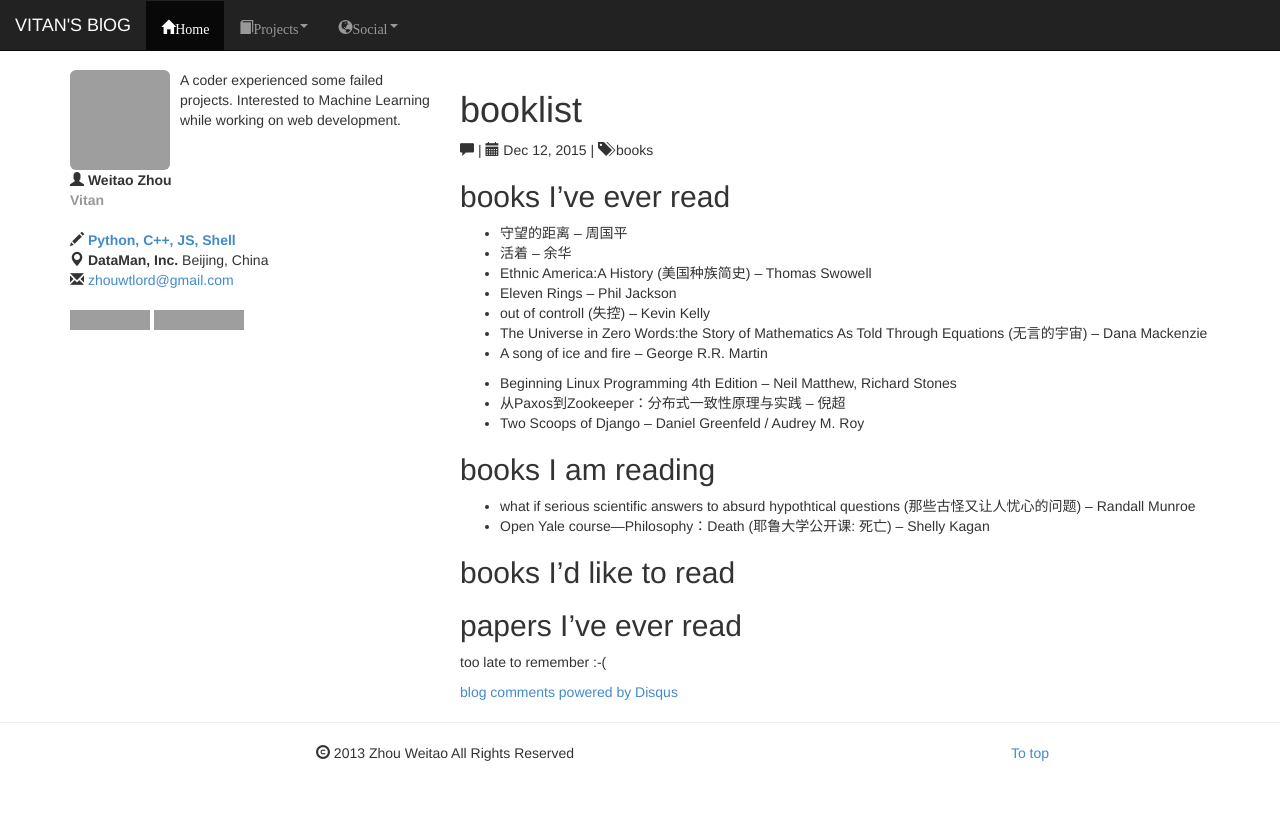
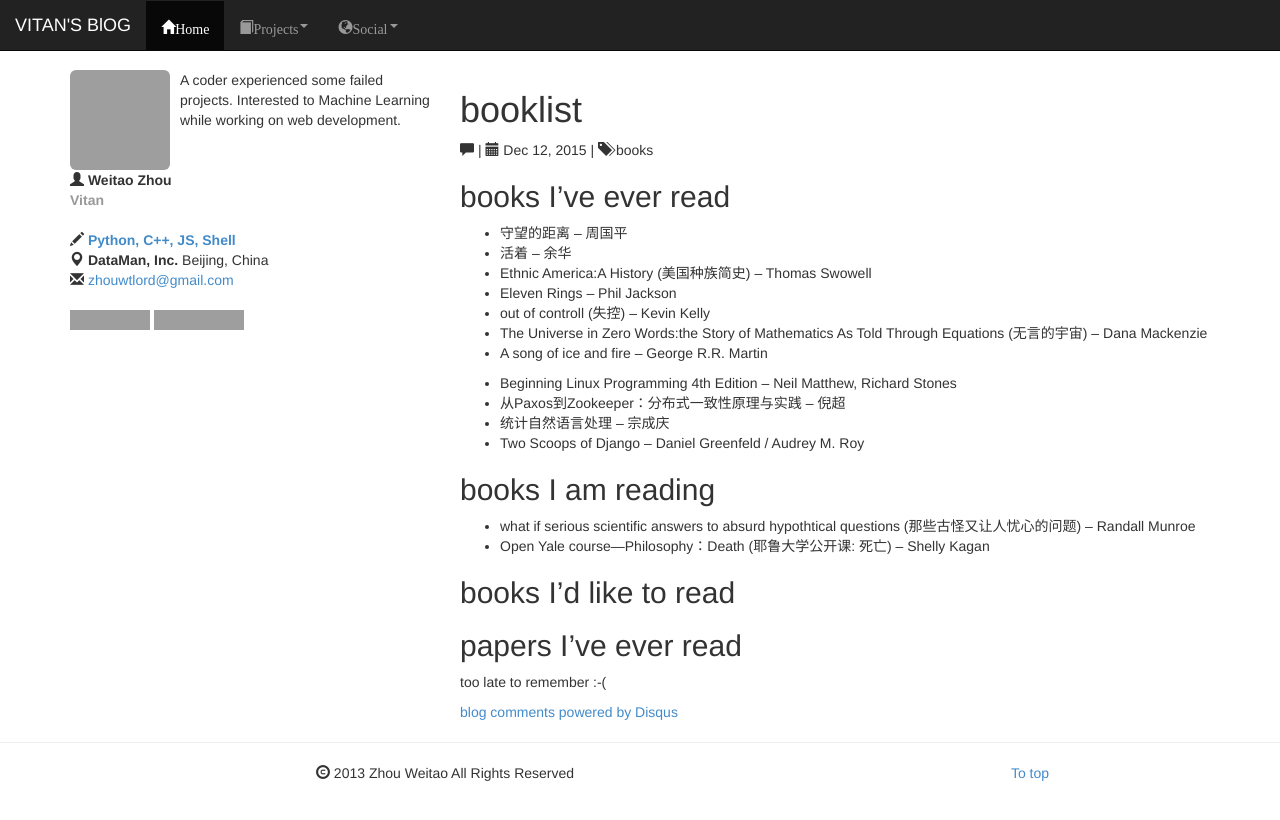
Before and after one commit to vitan/vitan.github.io, a Jekyll site: the page built from _posts/2015-12-12-booklist.md, in a window 1280 px wide, cut to the strip 0-820 px from the top of the page. Built offline with Jekyll 4.4.1, drawn with Linux system fonts in a browser that asks for light colours; Markdown is read by kramdown in place of the engine named in the settings; comment, search, counter and statistics services are not loaded; grey boxes are pictures that could not be loaded.

Commit message:
Update 2015-12-12-booklist.md

```diff
--- a/_posts/2015-12-12-booklist.md
+++ b/_posts/2015-12-12-booklist.md
@@ -17,6 +17,7 @@ categories: books
 
 * Beginning Linux Programming 4th Edition -- Neil Matthew, Richard Stones
 * 从Paxos到Zookeeper：分布式一致性原理与实践 -- 倪超
+* 统计自然语言处理 -- 宗成庆
 * Two Scoops of Django -- Daniel Greenfeld / Audrey M. Roy
 
 ## books I am reading
```
